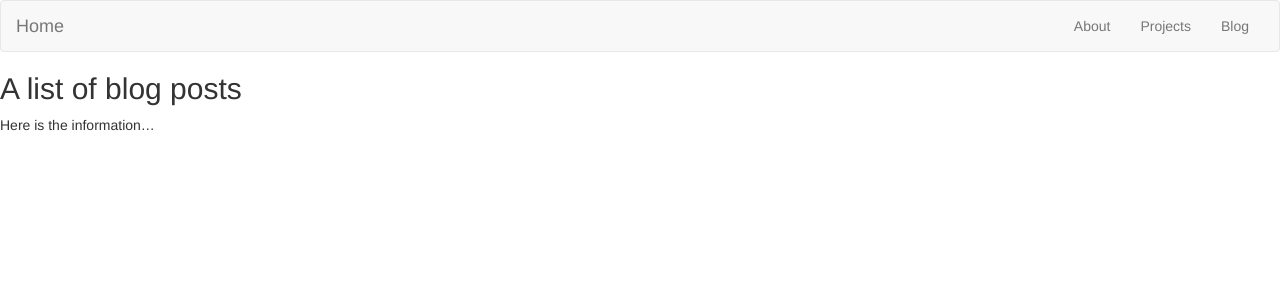
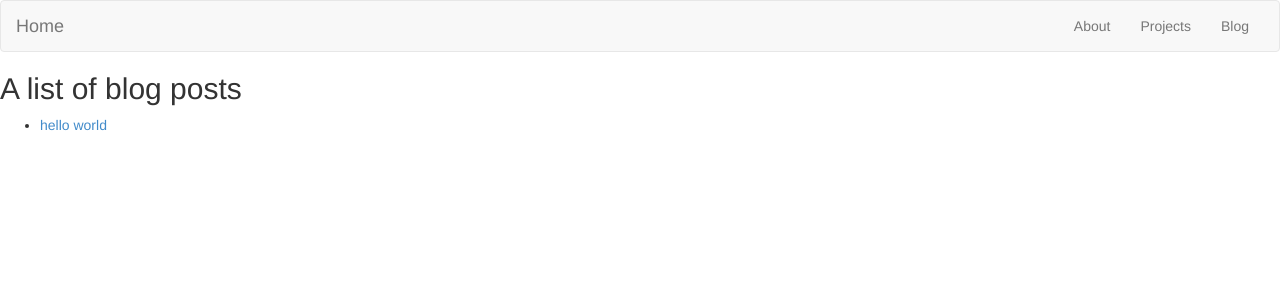
Before and after one commit to tomhohenstein/tomhohenstein.github.io, a Jekyll site: the page built from blog/index.md, in a window 1280 px wide. Shown: the top 300 px of the page. Built offline with Jekyll 4.4.1, drawn with Linux system fonts in a browser that asks for light colours.

Commit message:
adds blog list to blog index.md

```diff
--- a/blog/index.md
+++ b/blog/index.md
@@ -4,4 +4,10 @@ title: About
 ---
 ##A list of blog posts
 
-Here is the information...
+<ul>
+  {% for post in site.posts %}
+    <li>
+      <a href="{{ post.url }}">{{ post.title }}</a>
+    </li>
+  {% endfor %}
+</ul>
```
